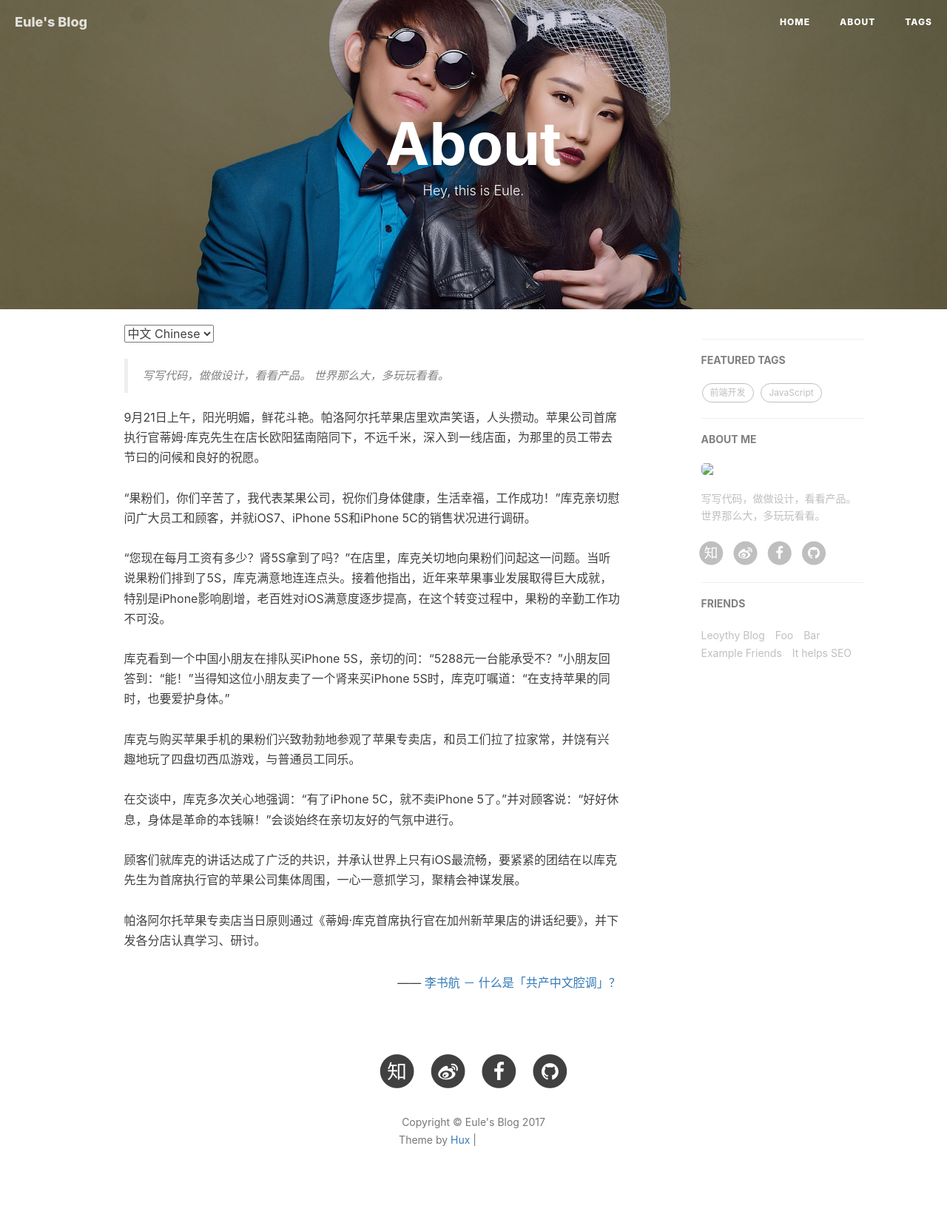
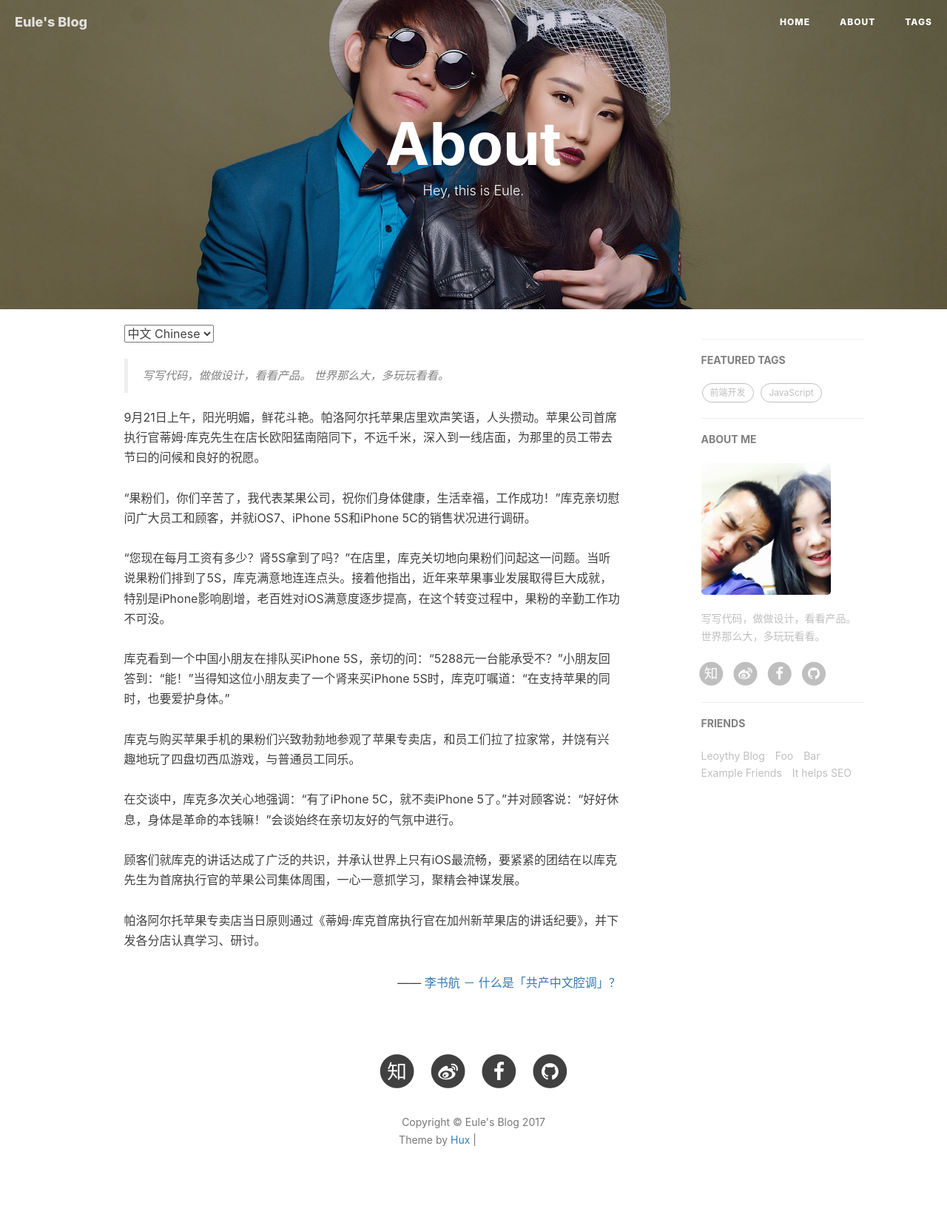
Before and after one commit to Lawrence1108/Lawrence1108.github.io, a Jekyll site: the page built from about.html, in a window 1280 px wide. Shown: the whole page at 74% size. Built offline with Jekyll 4.4.1, drawn with Linux system fonts in a browser that asks for light colours; nearby versions of some CDN libraries; comment, search, counter and statistics services are not loaded; grey boxes are pictures that could not be loaded.

Commit message:
fix Resources path

```diff
--- a/_config.yml
+++ b/_config.yml
@@ -69,7 +69,7 @@
 # Sidebar settings
 sidebar: true                           # whether or not using Sidebar.
 sidebar-about-description: "写写代码，做做设计，看看产品。世界那么大，多玩玩看看。"
-sidebar-avatar: img/avatar-eule.png      # use absolute URL, seeing it's used in both `/` and `/about/`
+sidebar-avatar: /img/avatar-eule.png      # use absolute URL, seeing it's used in both `/` and `/about/`
 
 
 
```
Also changed, not shown: 9 other files.
